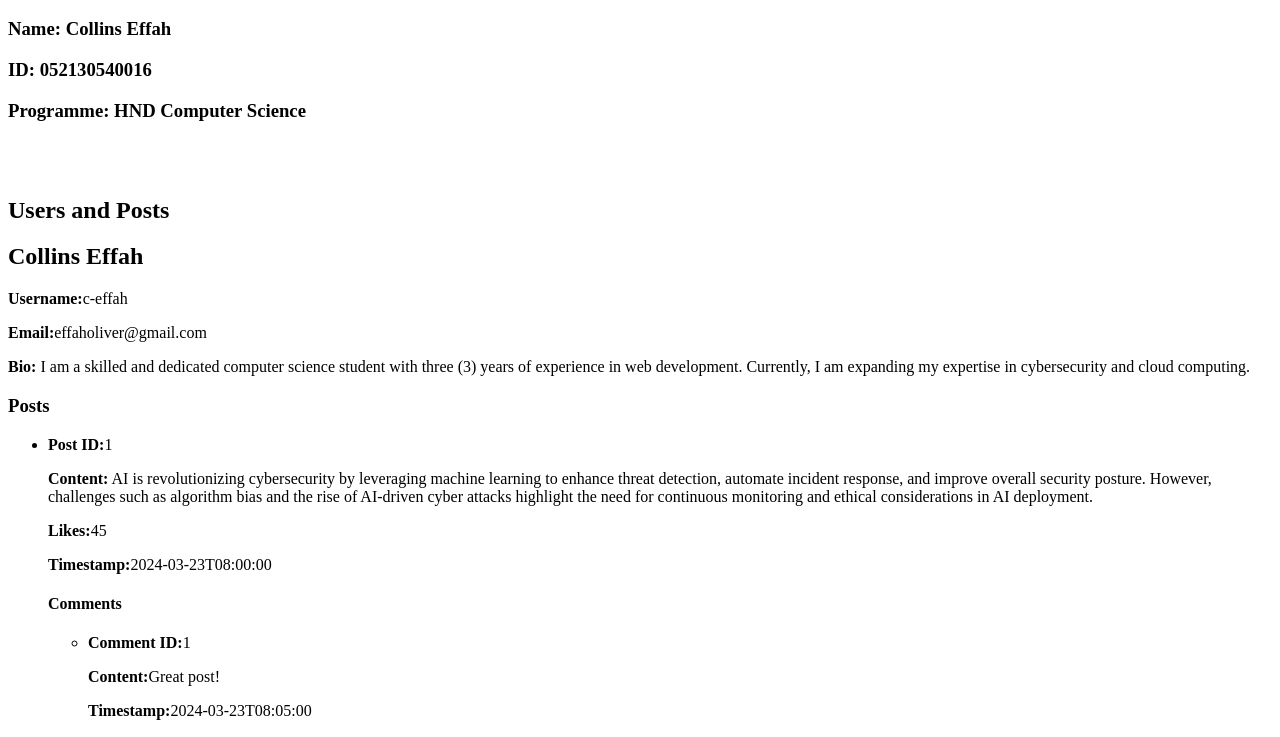
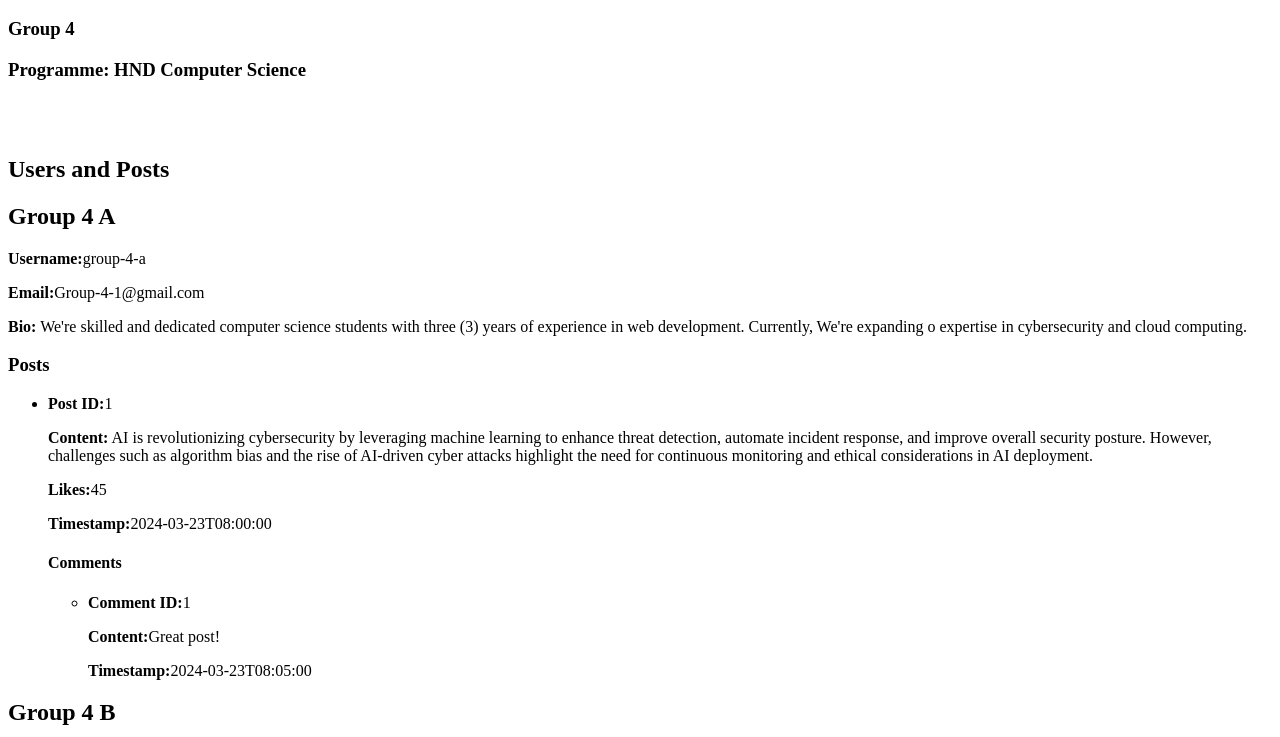
Before and after one commit to YawEffah/MicrobloggingSiteProject, a plain HTML site: page index.html in a window 1280 px wide. Shown: the part 48-785 px from the top of the page. Drawn offline with Linux system fonts and the light colour scheme.

Commit message:
Newer version uploaded

```diff
--- a/index.html
+++ b/index.html
@@ -4,22 +4,21 @@
    </head>
    <body>
       <h1>Microblogging Site Project</h1>
-      <h3>Name: Collins Effah</h3>
-      <h3>ID: 052130540016</h3>
+      <h3>Group 4</h3>
       <h3>Programme: HND Computer Science</h3>
       <br/>
       <br/>
       <h2>Users and Posts</h2>
       <div>
-         <h2>Collins Effah</h2>
+         <h2>Group 4 A</h2>
          <p>
-            <strong>Username:</strong>c-effah</p>
+            <strong>Username:</strong>group-4-a</p>
          <p>
-            <strong>Email:</strong>effaholiver@gmail.com</p>
+            <strong>Email:</strong>Group-4-1@gmail.com</p>
          <p>
             <strong>Bio:</strong>
-                I am a skilled and dedicated computer science student with three (3)
-                years of experience in web development. Currently, I am expanding my expertise
+                We're skilled and dedicated computer science students with three (3)
+                years of experience in web development. Currently, We're expanding o expertise
                 in cybersecurity and cloud computing.
             </p>
          <h3>Posts</h3>
@@ -53,9 +52,9 @@
          </ul>
       </div>
       <div>
-         <h2>William Saah</h2>
+         <h2>Group 4 B</h2>
          <p>
-            <strong>Username:</strong>willi-Saah</p>
+            <strong>Username:</strong>Group-4-b</p>
          <p>
             <strong>Email:</strong>williberk@gmail.com</p>
          <p>
@@ -68,7 +67,7 @@
          <ul>
             <li>
                <p>
-                  <strong>Post ID:</strong>1</p>
+                  <strong>Post ID:</strong>2</p>
                <p>
                   <strong>Content:</strong>
                         Blockchain tech is transforming industries with decentralization and transparency.
```
Also changed, not shown: data.xml (+8 -8 lines), 1 other file.
